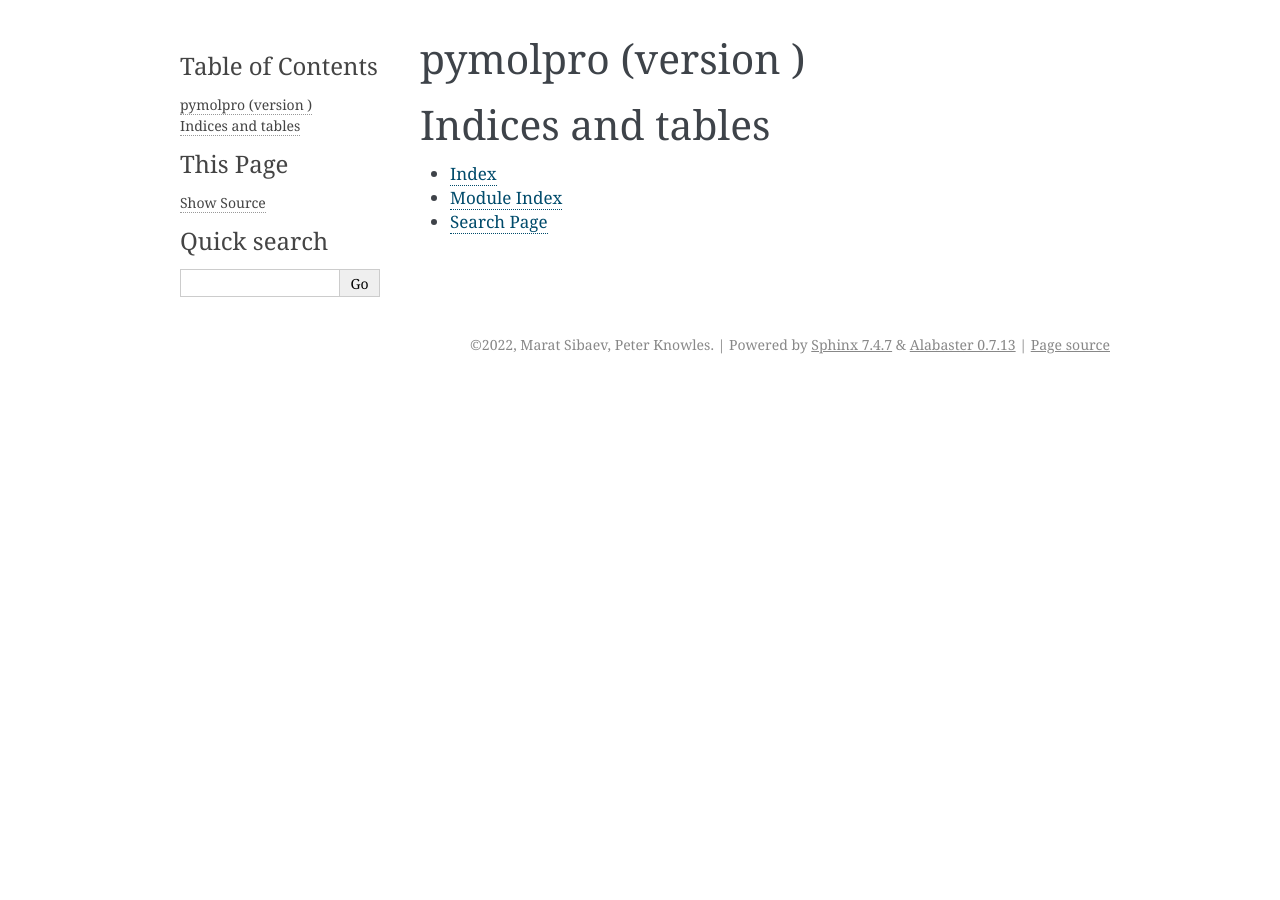
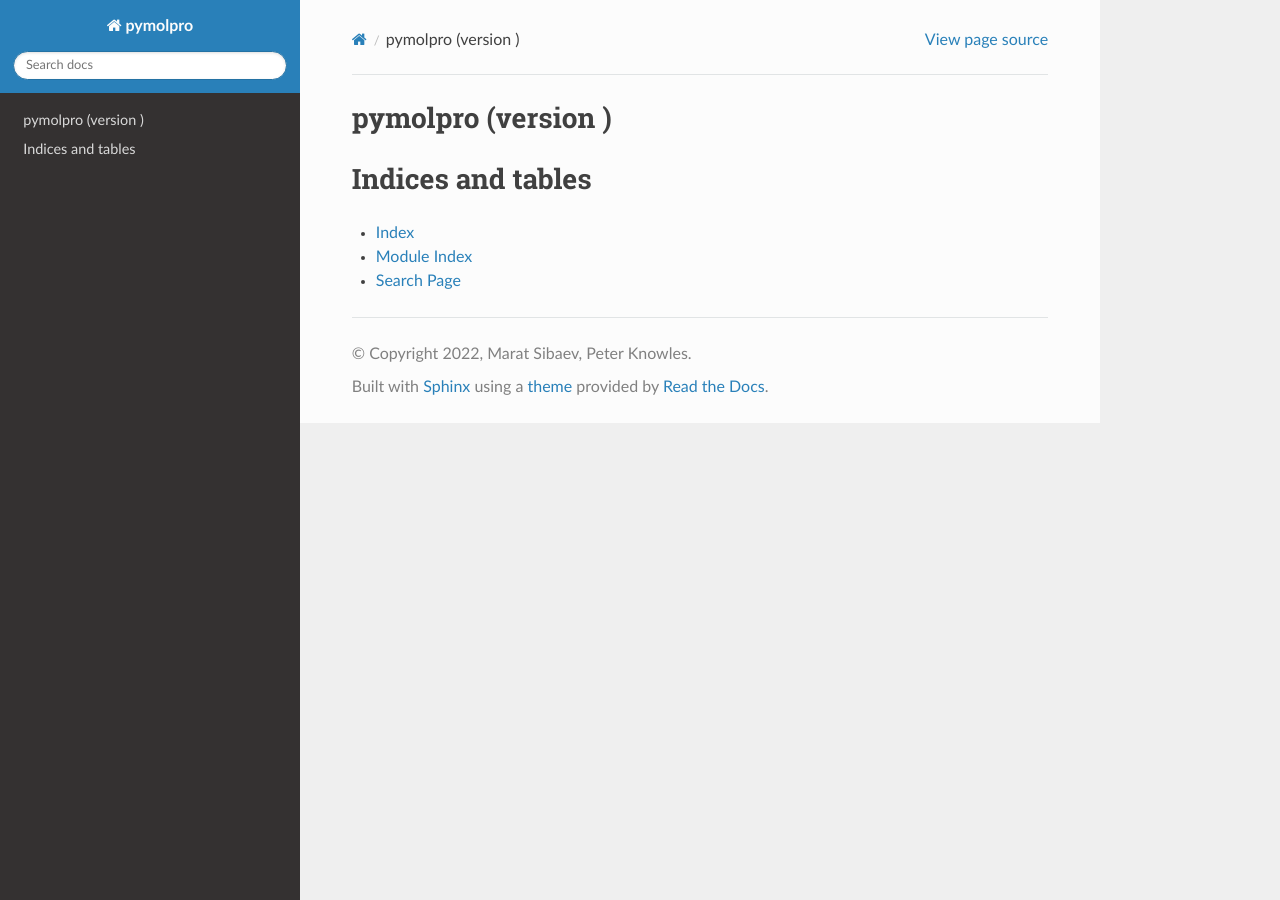
Before and after one commit to molpro/pymolpro, a Sphinx documentation site: the page built from docs/source/index.rst, in a window 1280 px wide. Built offline with Sphinx 7.4.7 and the Read the Docs theme 2.0.0, drawn with Linux system fonts in a browser that asks for light colours; the version number could not be read and is left out.

Commit message:
Refresh documentation framework

```diff
--- a/docs/source/conf.py
+++ b/docs/source/conf.py
@@ -21,7 +21,9 @@ release = pymolpro.__version__
 # -- General configuration ---------------------------------------------------
 # https://www.sphinx-doc.org/en/master/usage/configuration.html#general-configuration
 
-extensions = []
+extensions = [
+    # 'sphinx.ext.autodoc'
+    ]
 
 templates_path = ['_templates']
 exclude_patterns = []
@@ -34,5 +36,5 @@ del frozen_locals
 # -- Options for HTML output -------------------------------------------------
 # https://www.sphinx-doc.org/en/master/usage/configuration.html#options-for-html-output
 
-html_theme = 'alabaster'
+html_theme = "sphinx_rtd_theme"
 html_static_path = ['_static']
```
Also changed, not shown: 1 other file.
